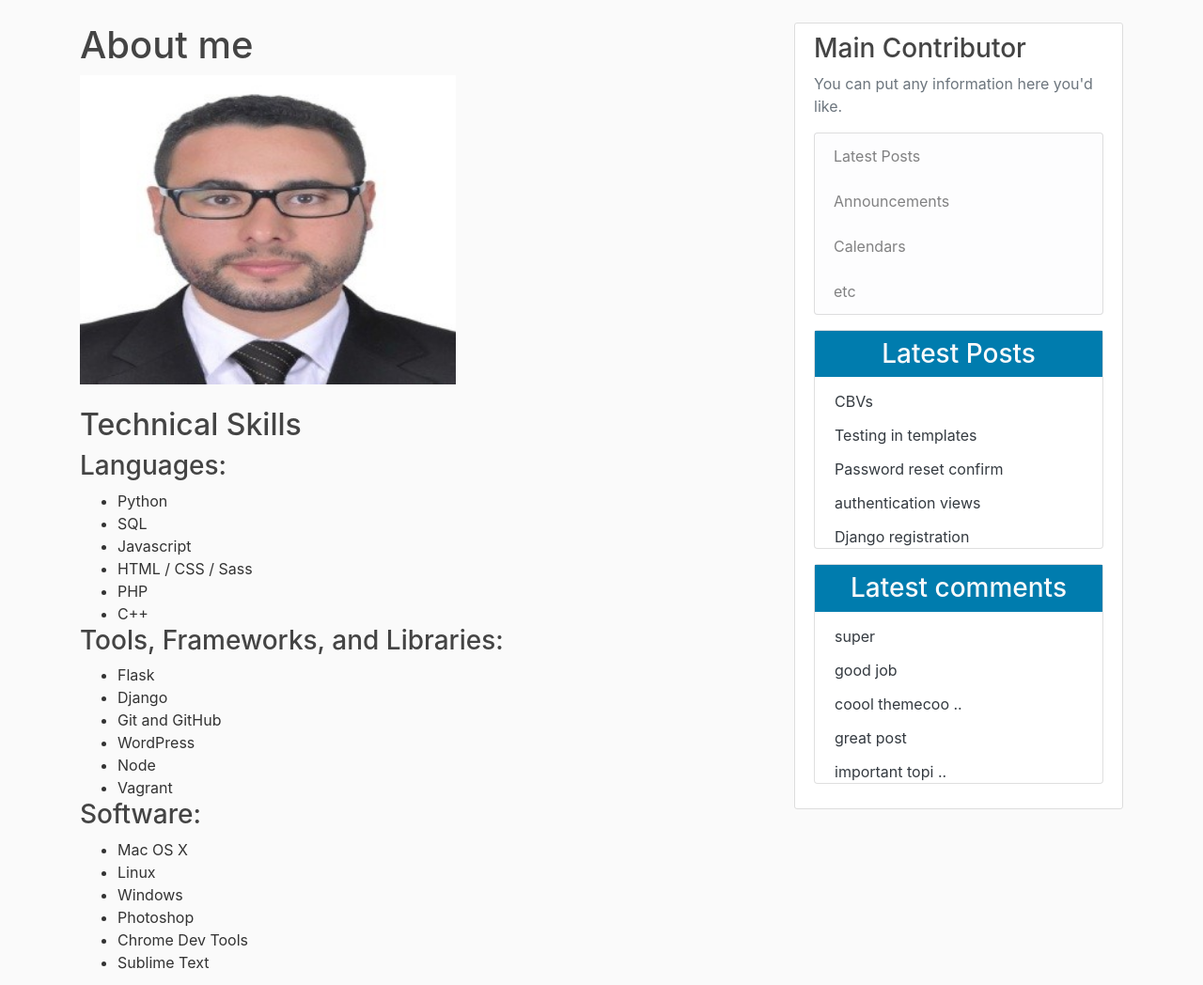
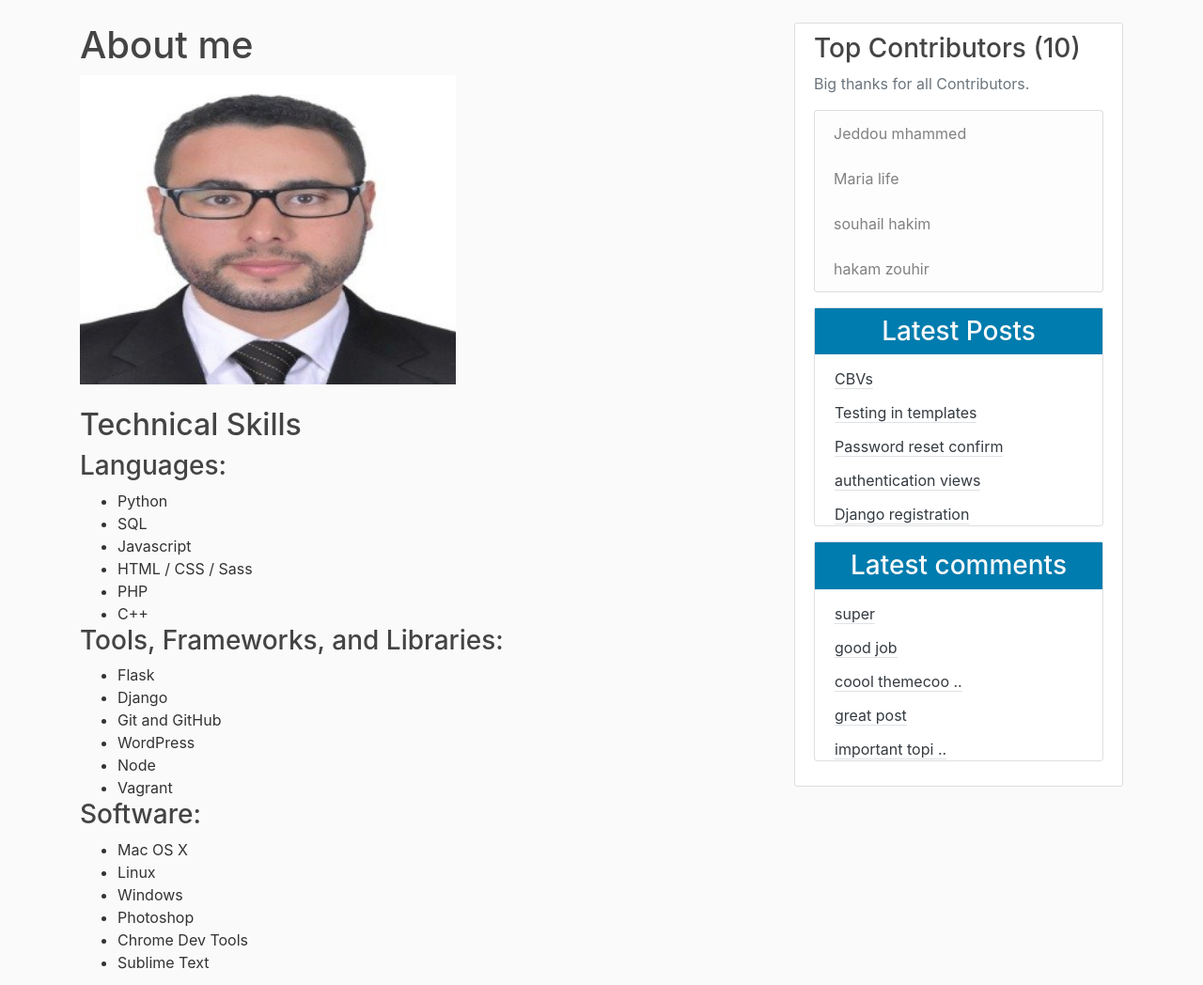
Before and after one commit to mhammed2020/Send-email-with-django, a Django app: page /about/ in a window 1280 px wide. Shown: the part 56-1104 px from the top of the page at 94% size. Run offline with Django 3.2, Linux system fonts and the light colour scheme; data comes from the database, SQL or seed files in the repository; both versions use the stored data as it was after the commit; some libraries are stand-ins or nearby versions.

Commit message:
Customize  latest comments and latest posts

```diff
--- a/blog/templates/blog/base.html
+++ b/blog/templates/blog/base.html
@@ -89,13 +89,13 @@
 
 <div class="col-md-4">
   <div class="content-section">
-    <h3> Main Contributor</h3>
-    <p class='text-muted'>You can put any information here you'd like.
+    <h3> Top Contributors (10)</h3>
+    <p class='text-muted'>Big thanks for all Contributors.
       <ul class="list-group">
-        <li class="list-group-item list-group-item-light">Latest Posts</li>
-        <li class="list-group-item list-group-item-light">Announcements</li>
-        <li class="list-group-item list-group-item-light">Calendars</li>
-        <li class="list-group-item list-group-item-light">etc</li>
+        <li class="list-group-item list-group-item-light">Jeddou mhammed</li>
+        <li class="list-group-item list-group-item-light">Maria life</li>
+        <li class="list-group-item list-group-item-light">souhail hakim</li>
+        <li class="list-group-item list-group-item-light">hakam zouhir</li>
       </ul>
     </p>
 
--- a/blog/templates/blog/latest_comments.html
+++ b/blog/templates/blog/latest_comments.html
@@ -2,7 +2,7 @@
 
     {% for comment  in l_comments  %}
       <li class="list-group-item latest-comment-item" >
-           <a class="text-dark" href="{% url 'post-detail' comment.post.pk  %}">
+           <a class="text-dark border-bottom" href="{% url 'post-detail' comment.post.pk  %}">
             {% if comment.body|length > 15 %}
             {{comment.body |slice:'14'}} ..
 
--- a/blog/templates/blog/latest_posts.html
+++ b/blog/templates/blog/latest_posts.html
@@ -2,7 +2,7 @@
 
     {% for post  in l_posts  %}
       <li class="list-group-item latest-post-item" >
-           <a class="text-dark" href="{% url 'post-detail' post.pk  %}"> {{post.title |safe|truncatewords_html:5}} </a>
+           <a class="text-dark border-bottom" href="{% url 'post-detail' post.pk  %}"> {{post.title |safe|truncatewords_html:5}} </a>
 
       </li>
     {% endfor %}
```
Also changed, not shown: blog/static/blog/css/main2.css (+0 -27 lines), db.sqlite3.
